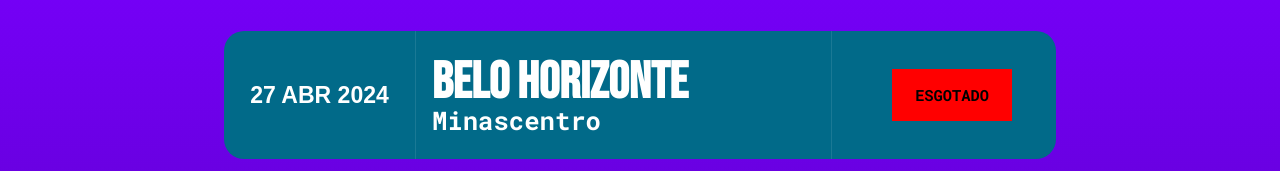
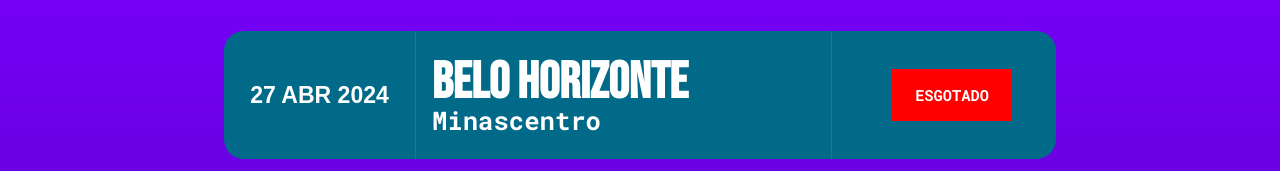
Before and after one commit to adiefco/rafa-e-luiz, a Next.js app: page / in a window 1280 px wide. Shown: the part 485-656 px from the top of the page. Built offline with nearby package versions, Linux system fonts and the light colour scheme; a web font is replaced by a local one.

Commit message:
Update styles.scss

```diff
--- a/src/components/Card/styles.scss
+++ b/src/components/Card/styles.scss
@@ -144,6 +144,6 @@
 
 .unavailable {
     background-color: red !important;
-    color: #000 !important;
-    cursor: default;
+    color: #fff !important;
+    cursor: default !important;
 }
```
